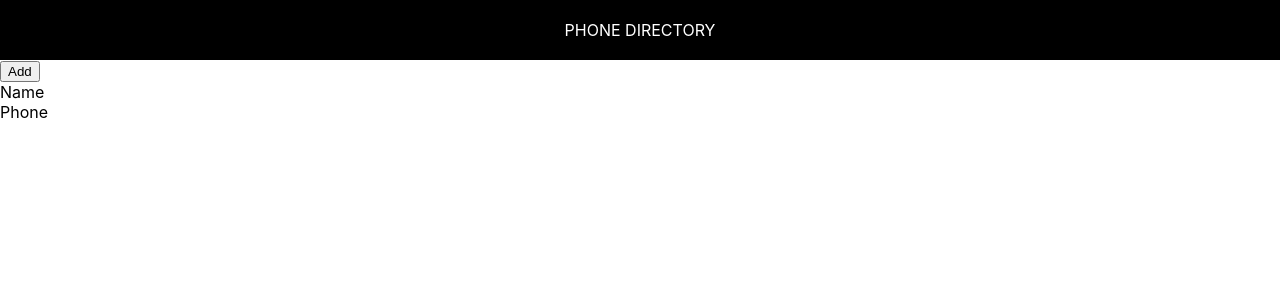
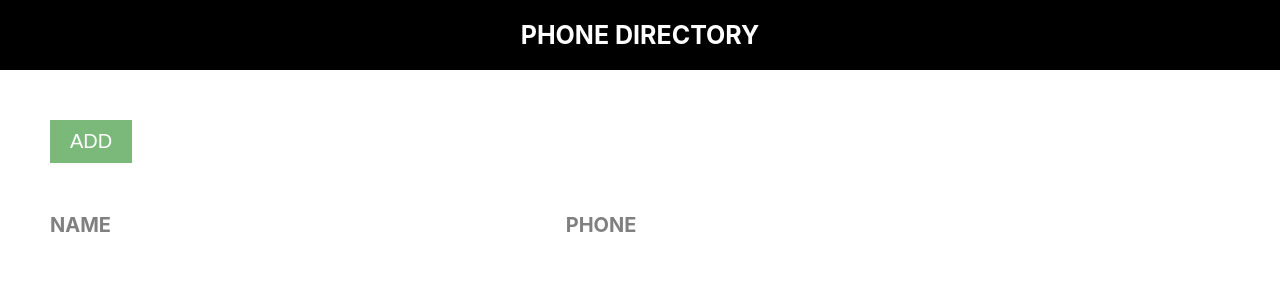
Before and after one commit to santhosh156/phone-directory, a React (Create React App) app: page / in a window 1280 px wide. Shown: the top 300 px of the page. Built offline with nearby package versions, Linux system fonts and the light colour scheme.

Commit message:
Added styling to all components in home page

```diff
--- /dev/null
+++ b/src/App.css
@@ -0,0 +1,21 @@
+.addButton {
+    color: white;
+    background: #7ab97a;
+    border: none;
+    font-size: 20px;
+    padding: 10px 20px 10px 20px;
+    margin-top: 50px;
+    margin-left: 50px;
+}
+
+.details {
+    margin-top: 50px;
+    margin-left: 50px;
+    font-size: 20px;
+    font-weight: bold;
+    color: grey;
+}
+
+.phone {
+    margin-left: 450px;
+}
--- a/src/App.js
+++ b/src/App.js
@@ -1,15 +1,15 @@
 import React, { Component } from 'react';
 import Header from './Header';
+import './App.css'
 
 class App extends Component {
   render() {
     return (
       <div>
         <Header/>
-        <button>Add</button>
-        <div>
-          <span>Name </span><br />
-          <span>Phone </span>
+        <button className="addButton">ADD</button>
+        <div className="details">
+          <span className="name">NAME </span><span className="phone">PHONE </span>
         </div>
       </div>
     );
--- a/src/Header.css
+++ b/src/Header.css
@@ -4,4 +4,6 @@
     background: black;
     padding: 20px;
     text-transform: uppercase;
+    font-size: 25px;
+    font-weight: bold;
 }
```
